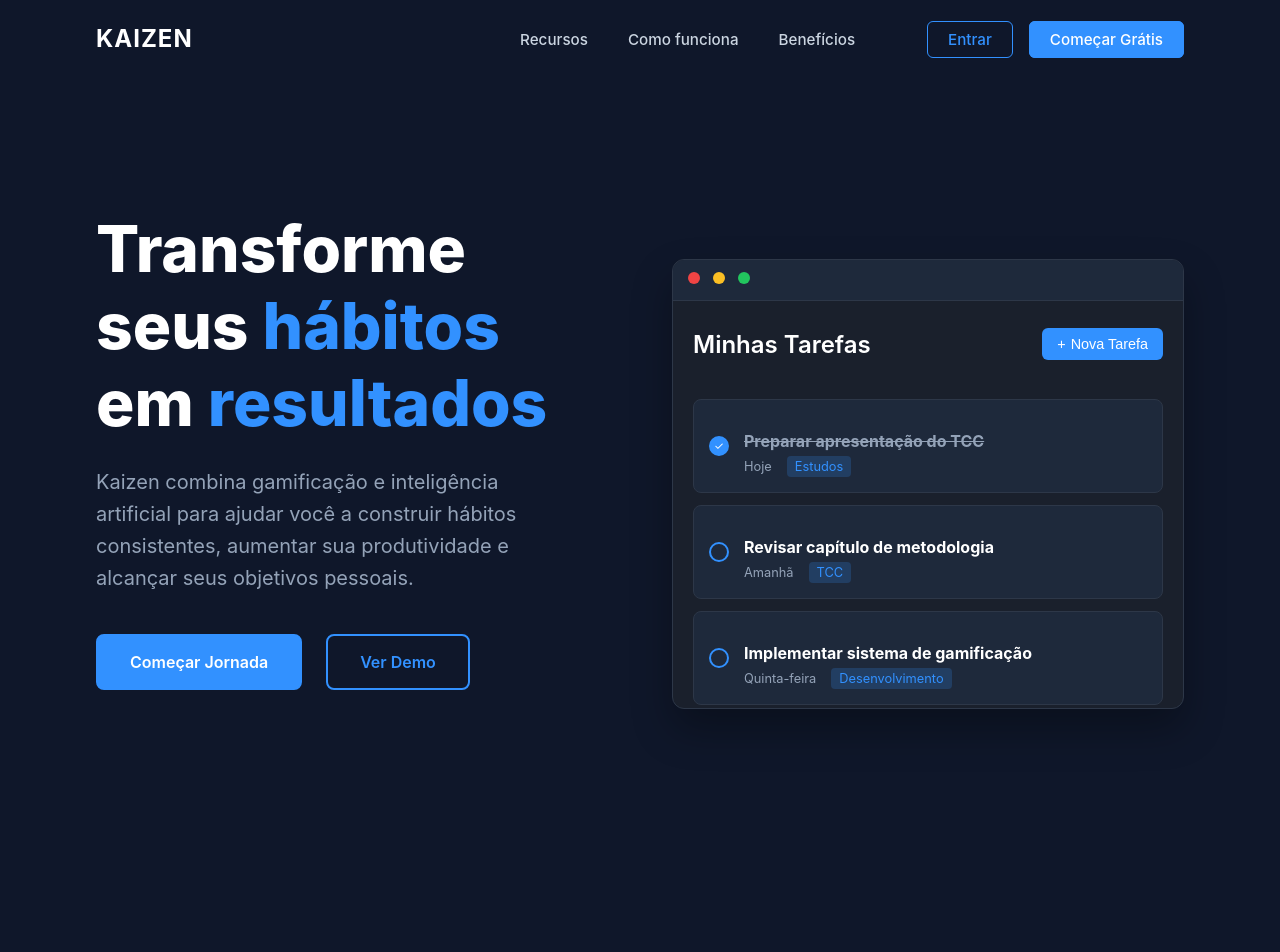
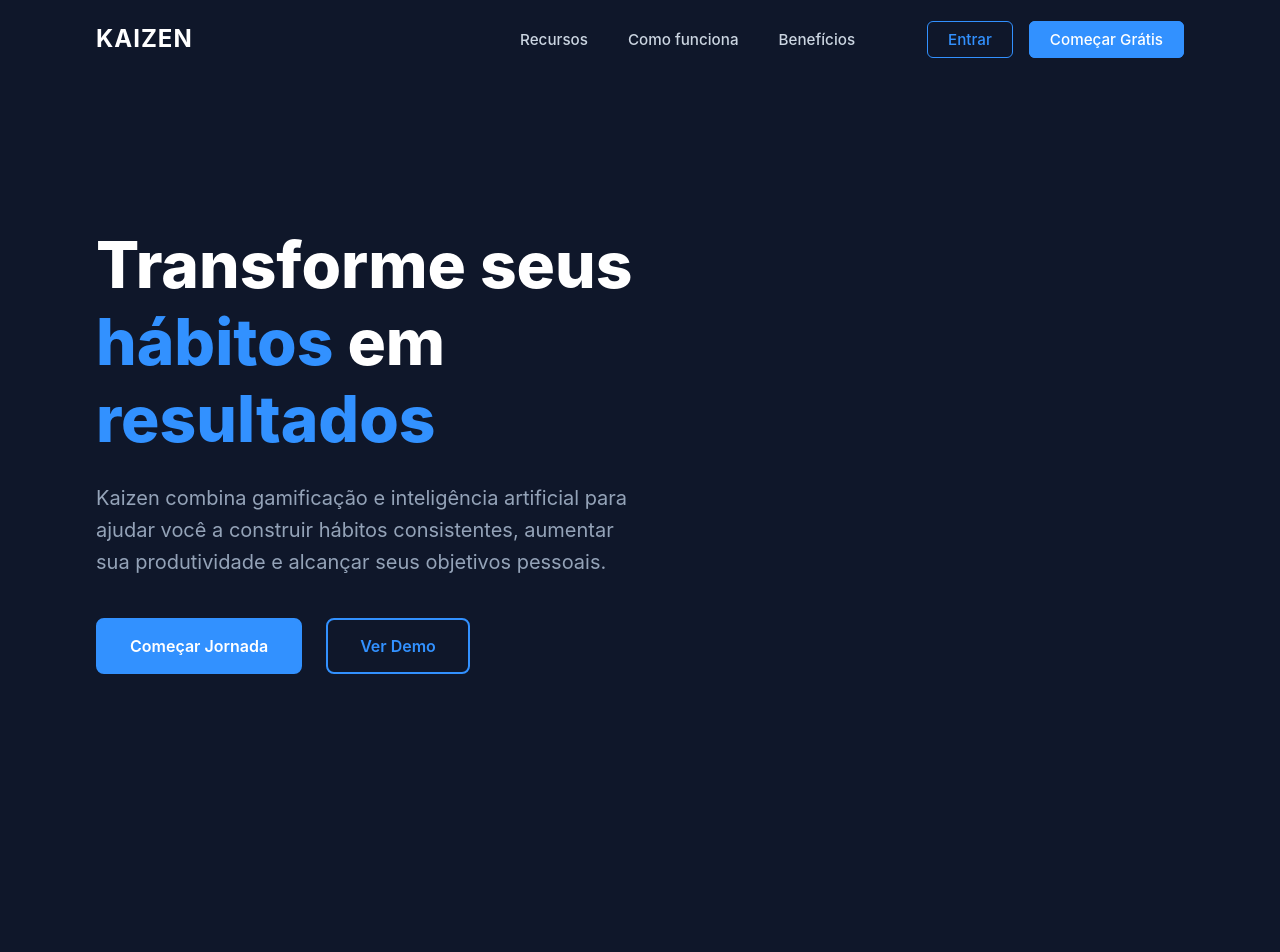
Before and after one commit to fecasagrandi/kaizen, a Next.js app in the folder frontend/: page / in a window 1280 px wide. Shown: the top 952 px of the page. Built offline with nearby package versions, Linux system fonts and the light colour scheme.

Commit message:
fix(lp): removendo card da página inicial

```diff
--- a/frontend/src/pages/index.tsx
+++ b/frontend/src/pages/index.tsx
@@ -79,77 +79,6 @@ const Home: NextPage = () => {
               <Link href="/dashboard">
                 <span className={styles.secondaryButton}>Ver Demo</span>
               </Link>
-            </div>
-          </div>
-          <div className={styles.heroImageContainer}>
-            <div className={styles.heroImage}>
-              <div className={styles.mockupDashboard}>
-                <div className={styles.mockupContent}>
-                  <div className={styles.mockupHeader}>
-                    <h2 className={styles.mockupTitle}>Minhas Tarefas</h2>
-                    <button className={styles.mockupAddButton}>
-                      <span>+</span> Nova Tarefa
-                    </button>
-                  </div>
-
-                  <div className={styles.mockupTaskList}>
-                    <div className={`${styles.mockupTask} ${styles.mockupTaskCompleted}`}>
-                      <div className={styles.mockupCheckbox}></div>
-                      <div className={styles.mockupTaskContent}>
-                        <h3 className={styles.mockupTaskTitle}>Preparar apresentação do TCC</h3>
-                        <div className={styles.mockupTaskDetails}>
-                          <span className={styles.mockupTaskDate}>Hoje</span>
-                          <span className={styles.mockupTaskCategory}>Estudos</span>
-                        </div>
-                      </div>
-                    </div>
-
-                    <div className={styles.mockupTask}>
-                      <div className={styles.mockupCheckbox}></div>
-                      <div className={styles.mockupTaskContent}>
-                        <h3 className={styles.mockupTaskTitle}>Revisar capítulo de metodologia</h3>
-                        <div className={styles.mockupTaskDetails}>
-                          <span className={styles.mockupTaskDate}>Amanhã</span>
-                          <span className={styles.mockupTaskCategory}>TCC</span>
-                        </div>
-                      </div>
-                    </div>
-
-                    <div className={styles.mockupTask}>
-                      <div className={styles.mockupCheckbox}></div>
-                      <div className={styles.mockupTaskContent}>
-                        <h3 className={styles.mockupTaskTitle}>Implementar sistema de gamificação</h3>
-                        <div className={styles.mockupTaskDetails}>
-                          <span className={styles.mockupTaskDate}>Quinta-feira</span>
-                          <span className={styles.mockupTaskCategory}>Desenvolvimento</span>
-                        </div>
-                      </div>
-                    </div>
-
-                    <div className={styles.mockupTask}>
-                      <div className={styles.mockupCheckbox}></div>
-                      <div className={styles.mockupTaskContent}>
-                        <h3 className={styles.mockupTaskTitle}>Reunião com orientador</h3>
-                        <div className={styles.mockupTaskDetails}>
-                          <span className={styles.mockupTaskDate}>Sexta-feira</span>
-                          <span className={styles.mockupTaskCategory}>Reunião</span>
-                        </div>
-                      </div>
-                    </div>
-                  </div>
-
-                  <div className={styles.mockupProgressSection}>
-                    <h3 className={styles.mockupProgressTitle}>Progresso Semanal</h3>
-                    <div className={styles.mockupProgressBar}>
-                      <div className={styles.mockupProgressFill}></div>
-                    </div>
-                    <div className={styles.mockupProgressStats}>
-                      <span>13 de 20 tarefas concluídas</span>
-                      <span>65% completo</span>
-                    </div>
-                  </div>
-                </div>
-              </div>
             </div>
           </div>
         </section>
```
Also changed, not shown: 1 other file (tests, documents, lock files or other folders).
